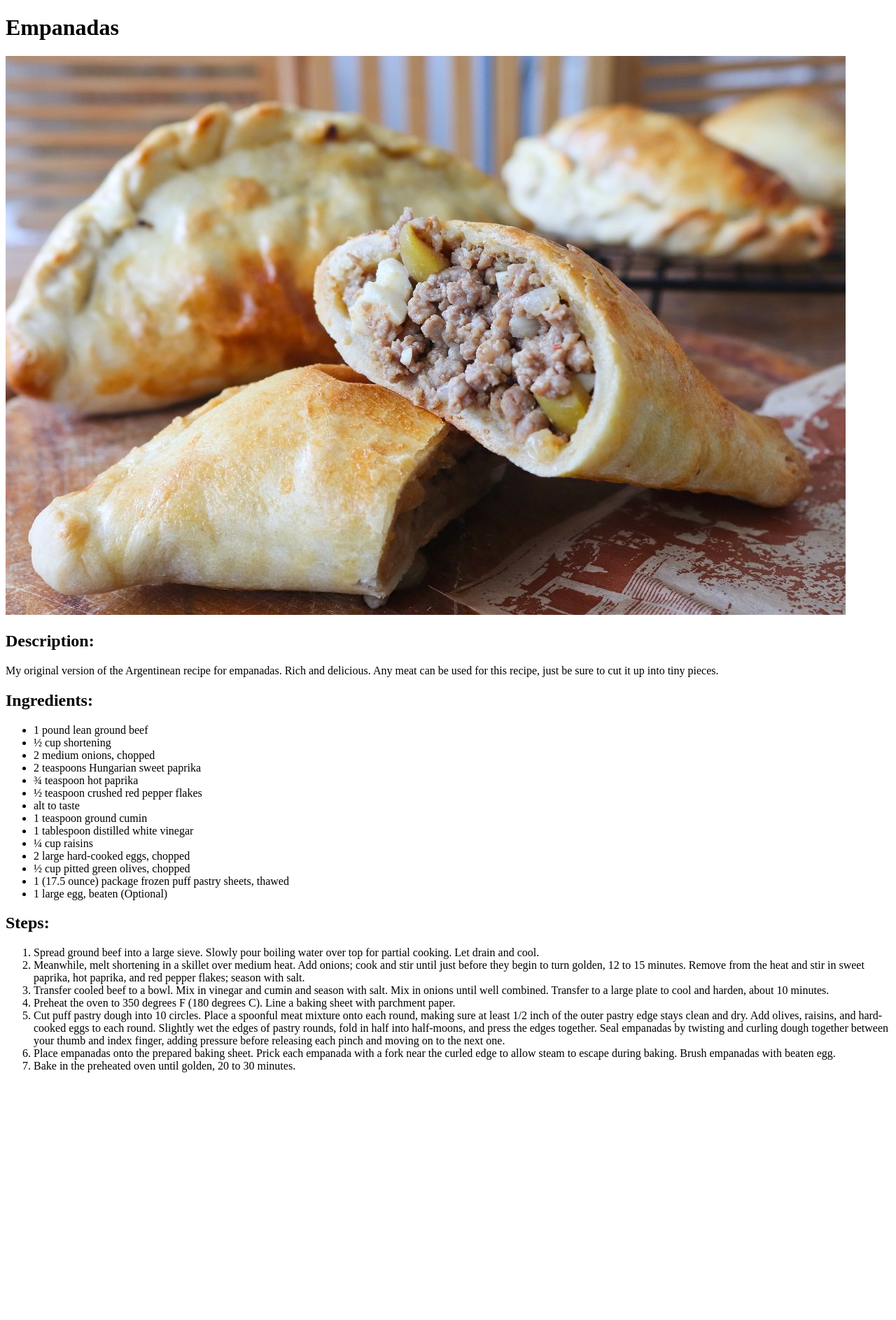
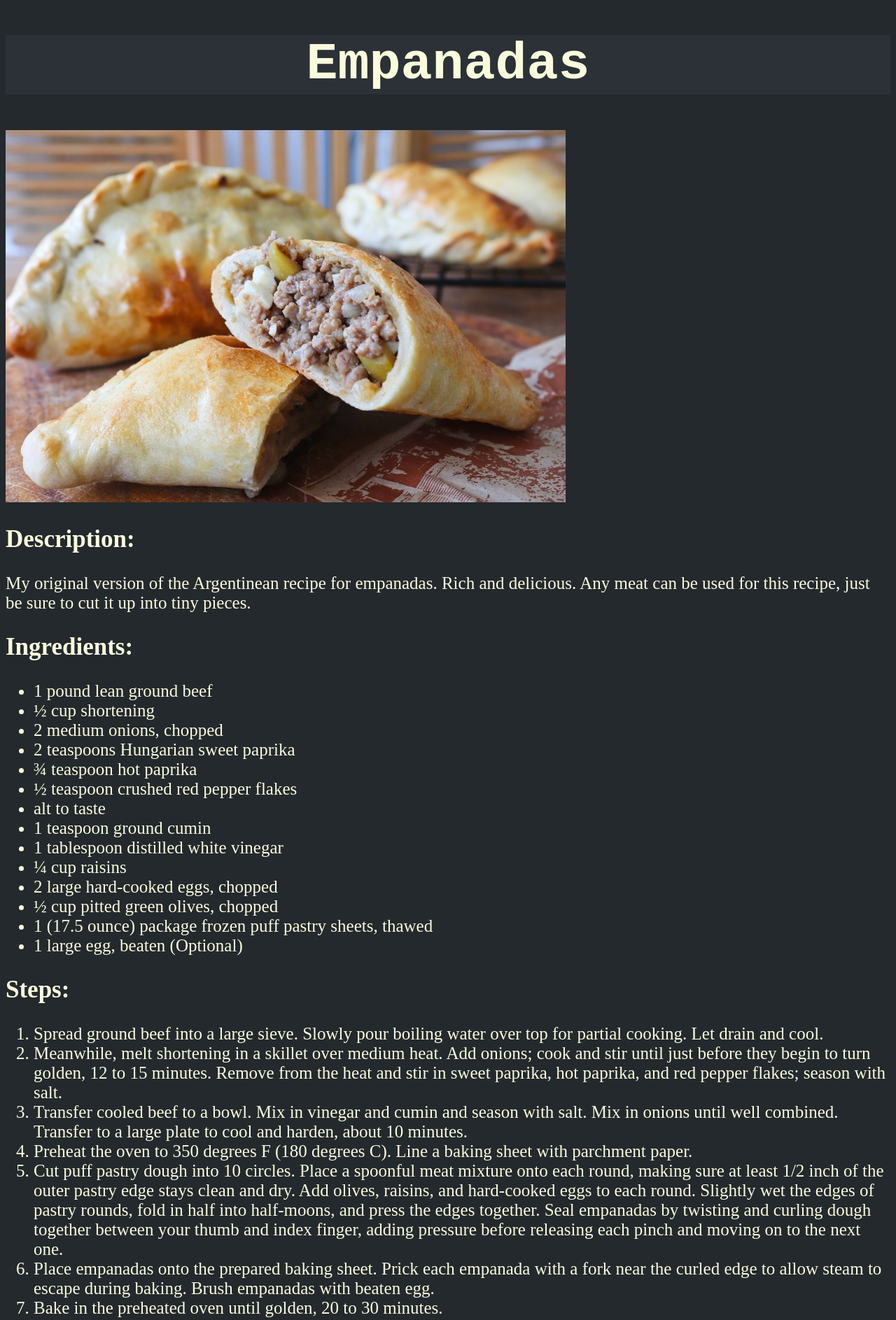
Before and after one commit to ggal04/odin-recipes, a plain HTML site: page recipes/Empanadas.html in a window 1280 px wide. Shown: the whole page at 70% size. Before the commit the page ends 1549 px from the top, so only its background shows below. Drawn offline with Linux system fonts and the light colour scheme.

Commit message:
Make CSS Stylesheet

```diff
--- /dev/null
+++ b/css/styles.css
@@ -0,0 +1,30 @@
+* {
+    background-color: #24292e;
+    color: #fafbdc;
+}
+
+.title{
+    background-color: #2b3137;
+    text-align: center;
+    font-size: 75px;
+    font-family: 'Courier New', monospace;
+}
+
+.reclist{
+    font-size: 30px;
+    text-align: center;
+}
+
+.inglist{
+    font-size: 25px;
+}
+
+.subtext{
+    font-size: 35px;
+}
+
+.mainimg {
+    height: auto;
+    width: 800px;
+
+}
--- a/recipes/Empanadas.html
+++ b/recipes/Empanadas.html
@@ -4,14 +4,15 @@
     <meta charset="UTF-8">
     <meta name="viewport" content="width=device-width, initial-scale=1.0">
     <title>Document</title>
+    <link rel="stylesheet" href="../css/styles.css">
 </head>
 <body>
-    <h1>Empanadas</h1>
-    <img src="../img/emp.jpg">
-    <h2>Description:</h2>
-    <p>My original version of the Argentinean recipe for empanadas. Rich and delicious. Any meat can be used for this recipe, just be sure to cut it up into tiny pieces.</p>
-    <h2>Ingredients:</h2>
-    <ul>
+    <h1 class="title">Empanadas</h1>
+    <img class="mainimg" src="../img/emp.jpg">
+    <h2 class="subtext">Description:</h2>
+    <p class="inglist">My original version of the Argentinean recipe for empanadas. Rich and delicious. Any meat can be used for this recipe, just be sure to cut it up into tiny pieces.</p>
+    <h2 class="subtext">Ingredients:</h2>
+    <ul class="inglist">
         <li>1 pound lean ground beef</li>
         <li>½ cup shortening</li>
         <li>2 medium onions, chopped</li>
@@ -27,8 +28,8 @@
         <li> 1 (17.5 ounce) package frozen puff pastry sheets, thawed</li>
         <li>1 large egg, beaten (Optional)</li>
     </ul>
-    <h2>Steps:</h2>
-    <ol>
+    <h2 class="subtext">Steps:</h2>
+    <ol class="inglist">
         <li>Spread ground beef into a large sieve. Slowly pour boiling water over top for partial cooking. Let drain and cool.</li>
 
         <li>Meanwhile, melt shortening in a skillet over medium heat. Add onions; cook and stir until just before they begin to turn golden, 12 to 15 minutes. Remove from the heat and stir in sweet paprika, hot paprika, and red pepper flakes; season with salt.</li>
```
Also changed, not shown: index.html (+7 -4 lines), recipes/Arroz_con_leche.html (+9 -8 lines), recipes/Starbucks_Pumpkin_Bread.html (+9 -8 lines), 1 other file.
